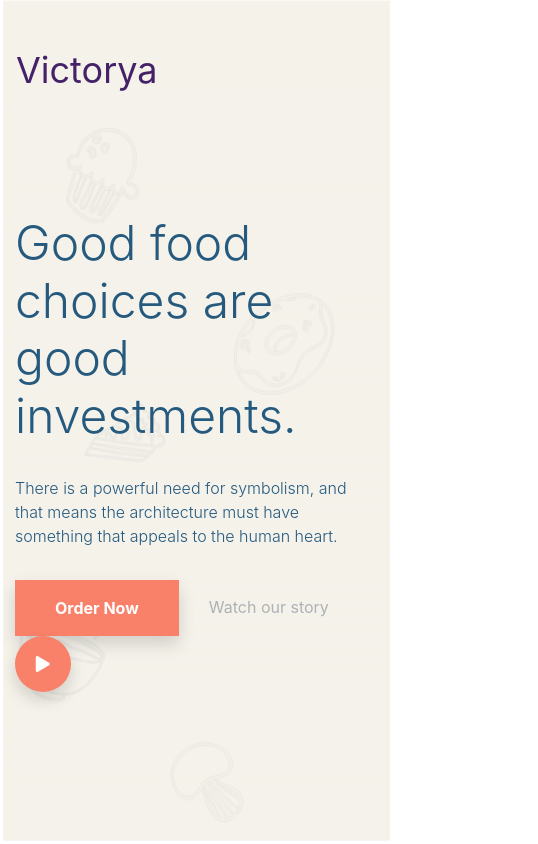
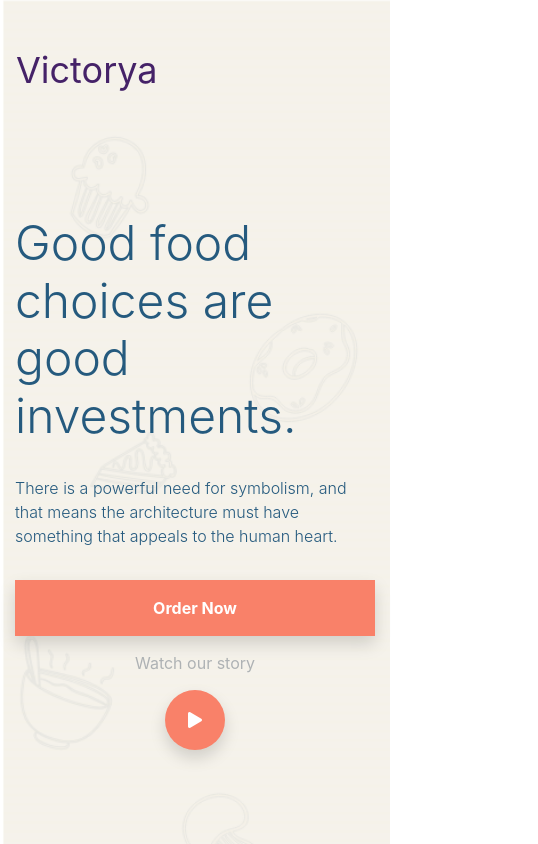
Before and after one commit to davipm/vue-restaurant-ladingpage, a Nuxt app: page / in a window 390 px wide. Shown: the top 844 px of the page, 538 px wide, since content can reach past the window. Built offline with nearby package versions, Linux system fonts and the light colour scheme.

Commit message:
mobile update

```diff
--- a/components/BigCard.vue
+++ b/components/BigCard.vue
@@ -52,4 +52,10 @@
     text-align: center;
     margin-top: 1rem;
   }
+
+  @media (max-width: 576px) {
+    .big-card {
+      width: 100%;
+    }
+  }
 </style>
--- a/components/CardLeft.vue
+++ b/components/CardLeft.vue
@@ -42,6 +42,11 @@
       height: auto;
       margin-left: auto;
       border-bottom-right-radius: 0;
+      @media (max-width: 576px) {
+        width: 100%;
+        margin-left: 0;
+        margin-top: 20px;
+      }
     }
     &-title {
       margin-bottom: 1.5rem;
--- a/components/CardRight.vue
+++ b/components/CardRight.vue
@@ -43,6 +43,11 @@
       margin-right: auto;
       border-bottom-right-radius: 9rem;
       box-shadow: 0 .5rem 1rem rgba(0,0,0,.15);
+      // media query small
+      @media (max-width: 576px) {
+        width: 100%;
+        margin-right: 0;
+      }
     }
     &-title {
       margin-bottom: 1.5rem;
--- a/components/Hero.vue
+++ b/components/Hero.vue
@@ -2,7 +2,7 @@
   <section class="hero">
     <div class="container">
       <div class="row">
-        <div class="col-md-6">
+        <div class="col-md-12 col-lg-6">
           <div class="hero-container">
             <h2 class="hero-title">Good food choices are good investments.</h2>
             <p class="hero-text">There is a powerful need for symbolism, and that means the architecture must have something that appeals to the human heart.</p>
@@ -57,4 +57,29 @@
   .btn-primary {
     margin-right: 30px;
   }
+
+  @media (max-width: 576px) {
+    .footer-buttons {
+      display: flex;
+      flex-direction: column;
+      text-align: center;
+
+      .btn-primary,
+      .button-text {
+        margin-right: 0;
+      }
+
+      .button-text {
+        margin-top: 15px;
+        margin-bottom: 15px;
+      }
+
+      .btn-round {
+        display: block;
+        width: 60px;
+        height: 60px;
+        margin: auto;
+      }
+    }
+  }
 </style>
--- a/layouts/Partial/Footer.vue
+++ b/layouts/Partial/Footer.vue
@@ -2,7 +2,7 @@
   <footer class="footer">
     <div class="container">
       <div class="row">
-        <div class="col-md-8">
+        <div class="col-md-12 col-lg-8">
           <nav class="footer-navbar">
             <a href="" class="footer-nav-brand">Victorya</a>
             <ul class="footer-nav">
@@ -123,4 +123,11 @@
     text-align: center;
     color: #452268;
   }
+
+  @media (max-width: 768px) {
+    .footer-navbar,
+    .footer-nav {
+      display: block;
+    }
+  }
 </style>
--- a/layouts/Partial/Form.vue
+++ b/layouts/Partial/Form.vue
@@ -79,4 +79,23 @@
     border-top-right-radius: 10px;
     border-bottom-right-radius: 10px;
   }
+
+  @media (max-width: 576px) {
+    .form {
+      padding: 1rem;
+      &-content {
+        display: block;
+      }
+      &-control {
+        width: 100%;
+        margin-bottom: 15px;
+        border-top-right-radius: 10px;
+        border-bottom-right-radius: 10px;
+      }
+    }
+
+    .btn-primary {
+      border-radius: 10px;
+    }
+  }
 </style>
```
